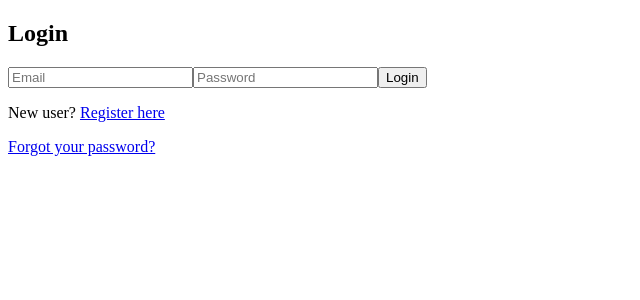
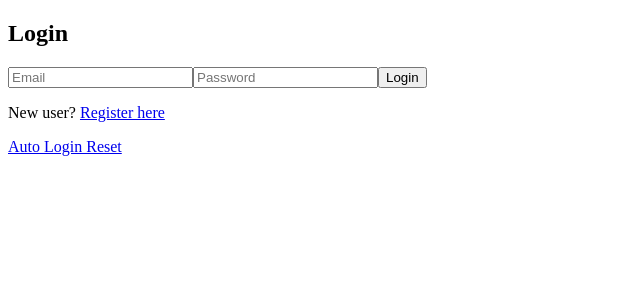
Before and after one commit to balajizxc/Investment-tracker, a Next.js app: page /auth/login in a window 1280 px wide. Shown: the top 300 px of the page, without its empty margins (0-640 px from the left). Built offline with nearby package versions, Linux system fonts and the light colour scheme.

Commit message:
Update login.tsx

```diff
--- a/pages/auth/login.tsx
+++ b/pages/auth/login.tsx
@@ -83,7 +83,7 @@ export default function Login() {
             href="/auth/forgot-password"
             className="text-blue-600 hover:underline"
           >
-            Forgot your password?
+            Auto Login Reset
           </a>
         </p>
       </form>
```
